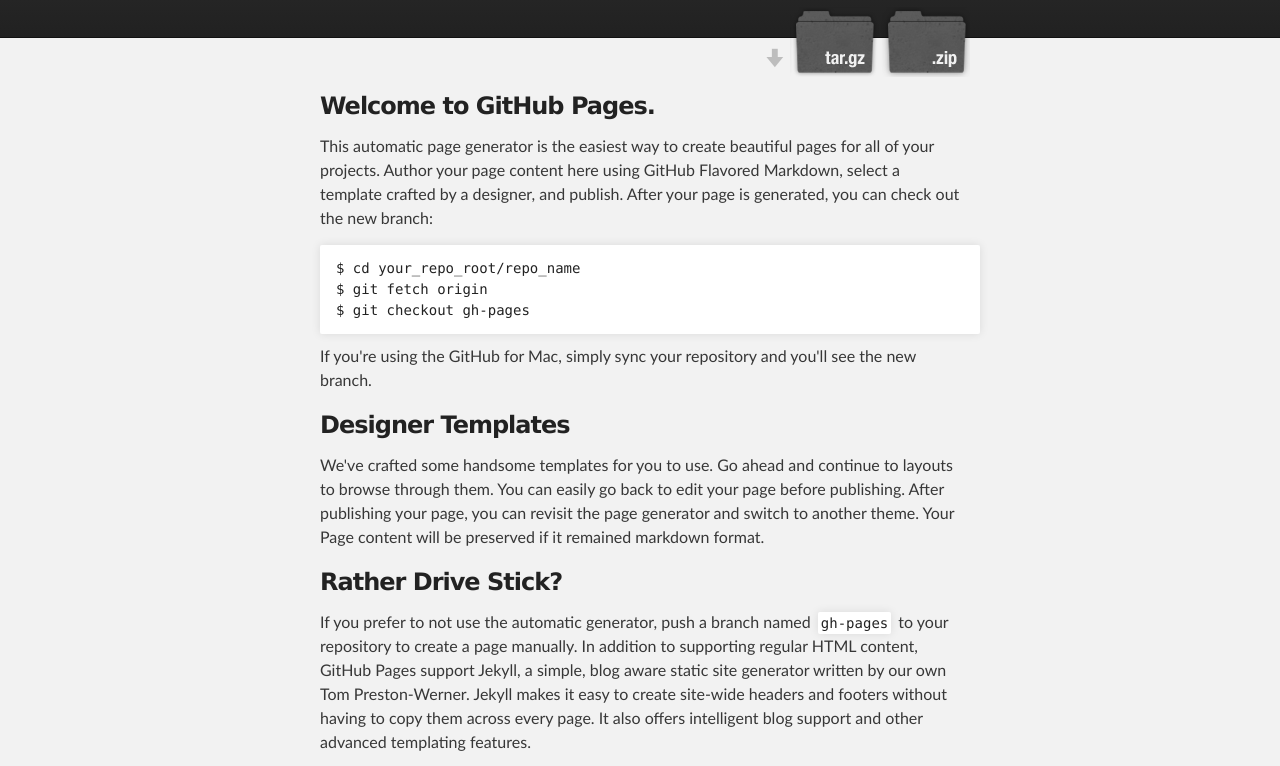
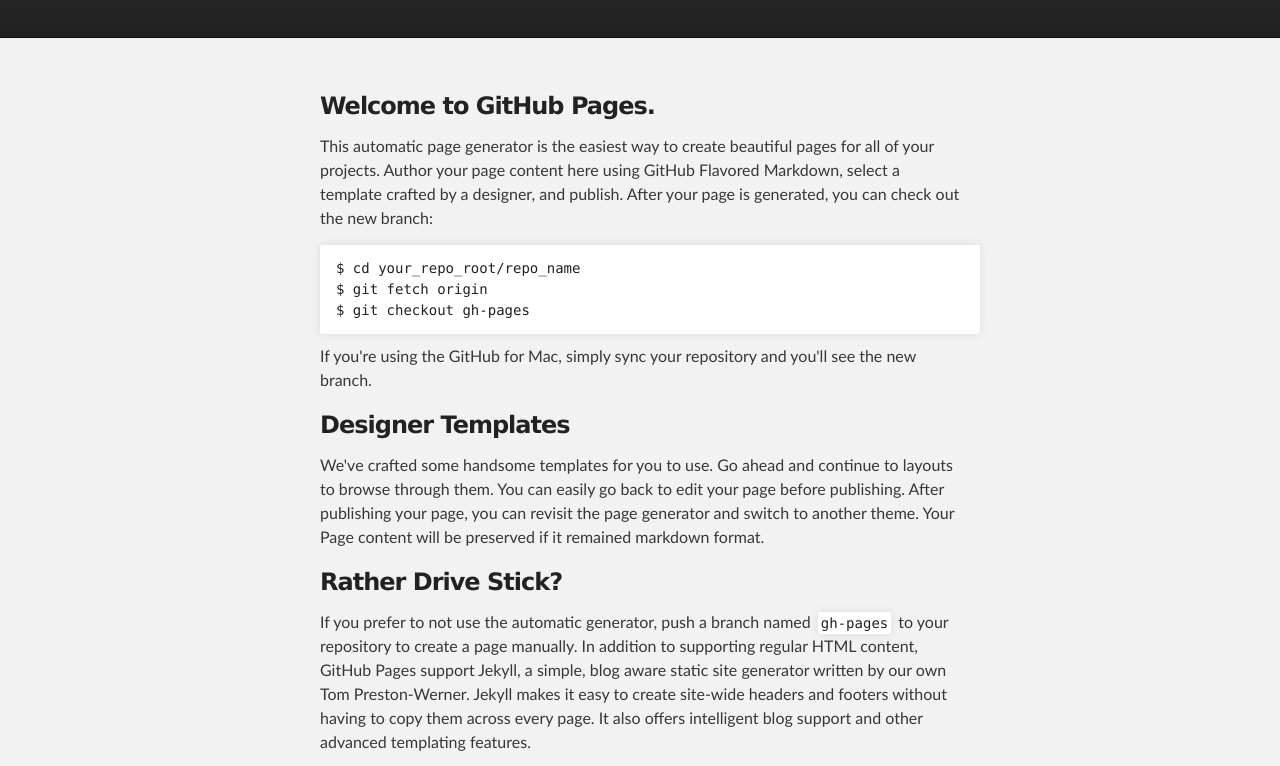
Before and after one commit to ludingping/ixuexi, a plain HTML site: page index.html in a window 1280 px wide. Shown: the part 172-938 px from the top of the page. Drawn offline with Linux system fonts and the light colour scheme.

Commit message:
Update index.html

```diff
--- a/index.html
+++ b/index.html
@@ -21,10 +21,6 @@
           <h1 id="project_title">Ixuexi</h1>
           <h2 id="project_tagline">ixuexi.org website</h2>
 
-            <section id="downloads">
-              <a class="zip_download_link" href="https://github.com/ludingping/ixuexi/zipball/master">Download this project as a .zip file</a>
-              <a class="tar_download_link" href="https://github.com/ludingping/ixuexi/tarball/master">Download this project as a tar.gz file</a>
-            </section>
         </header>
     </div>
 
```
